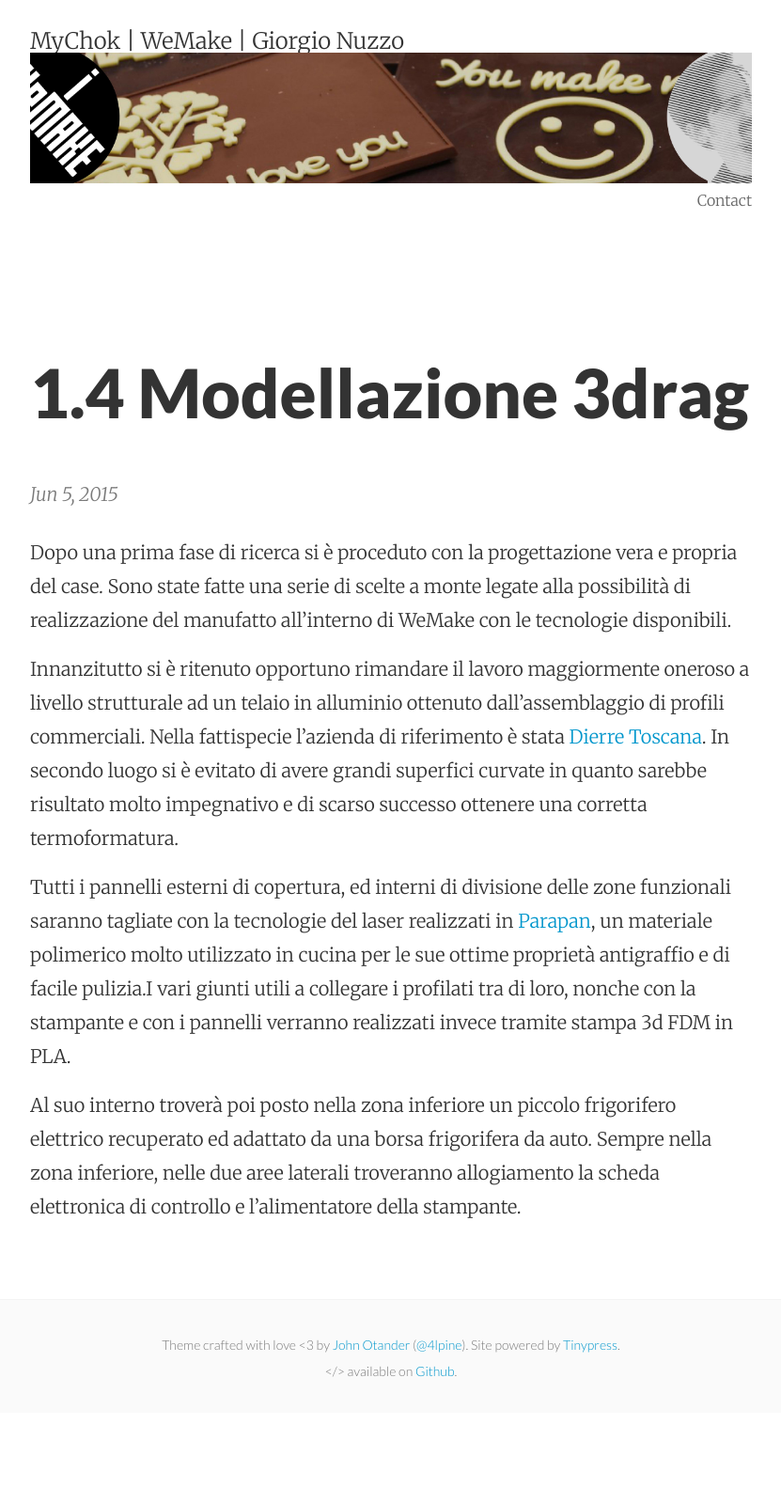
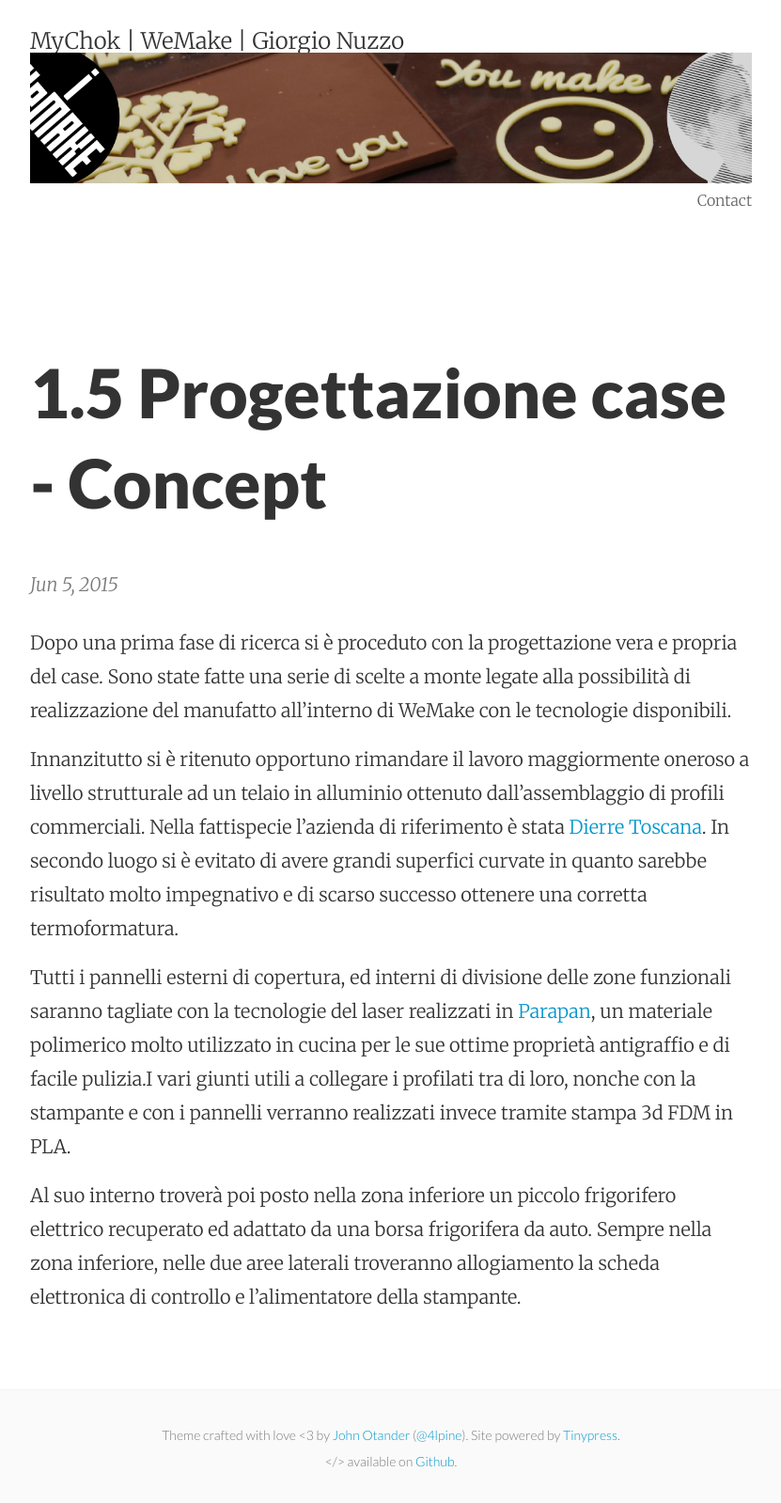
Before and after one commit to Giuzzo/Giuzzo.github.io, a Jekyll site: the page built from _posts/2015-06-05-1.5 progettazione case - concept.markdown, in a window 1280 px wide. Shown: the whole page at 94% size, without its empty margins (224-1055 px from the left). Built offline with Jekyll 4.4.1, drawn with Linux system fonts in a browser that asks for light colours; before the commit the page ends 1503 px from its top, so only the background shows below that.

Commit message:
correzione titolo

```diff
--- a/_posts/2015-06-05-1.5 progettazione case - concept.markdown
+++ b/_posts/2015-06-05-1.5 progettazione case - concept.markdown
@@ -1,6 +1,6 @@
 ---
 published: true
-title: 1.4 Modellazione 3drag
+title: 1.5  Progettazione case - Concept
 layout: post
 ---
 Dopo una prima fase di ricerca si è proceduto con la progettazione vera e propria del case.
```
